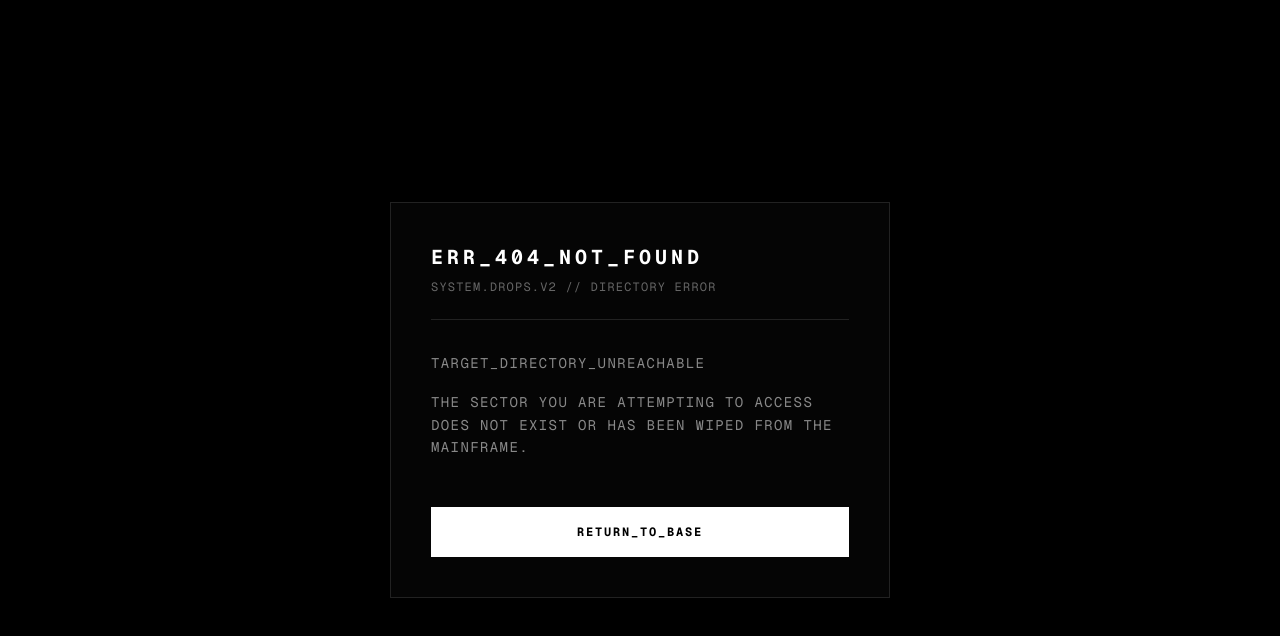
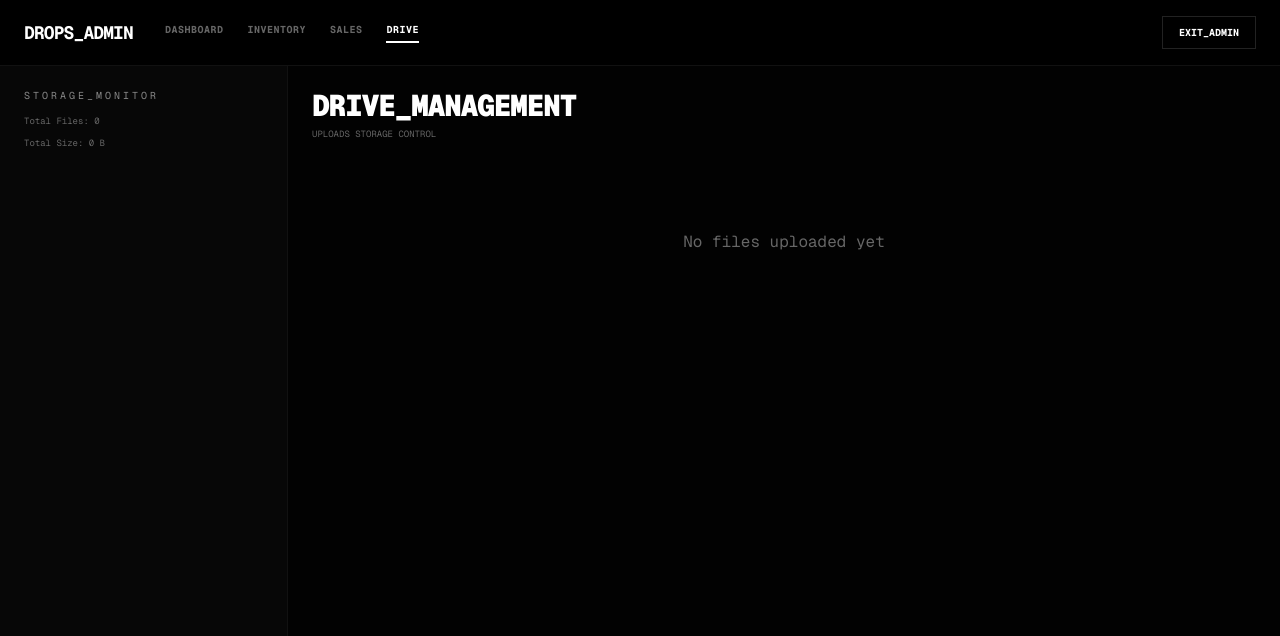
Before and after one commit to herveyyy/Drops, a Next.js app: page /admin/drive in a window 1280 px wide. Before the commit this address had no page. Shown: the top 636 px of the page. Built offline with nearby package versions, Linux system fonts and the light colour scheme.

Commit message:
feat: add drive management features with upload listing, deletion, and operator transparency modal

```diff
--- /dev/null
+++ b/app/actions/drive.actions.ts
@@ -0,0 +1,76 @@
+"use server";
+
+import fs from "fs";
+import path from "path";
+
+const UPLOAD_DIR = path.join(process.cwd(), "uploads");
+
+function getAllFiles(dirPath: string, relativeTo: string = ""): any[] {
+  const files: any[] = [];
+  const items = fs.readdirSync(dirPath);
+  items.forEach((item) => {
+    const fullPath = path.join(dirPath, item);
+    const relativePath = path.join(relativeTo, item);
+    const stats = fs.statSync(fullPath);
+    if (stats.isDirectory()) {
+      files.push(...getAllFiles(fullPath, relativePath));
+    } else {
+      files.push({
+        name: item,
+        relativePath,
+        size: stats.size,
+        modified: stats.mtime.toISOString(),
+        fullPath,
+      });
+    }
+  });
+  return files;
+}
+
+export async function listUploads() {
+  try {
+    if (!fs.existsSync(UPLOAD_DIR)) {
+      return [];
+    }
+    return getAllFiles(UPLOAD_DIR);
+  } catch (error) {
+    console.error("Failed to list uploads:", error);
+    throw new Error("Failed to list uploads");
+  }
+}
+
+export async function deleteUpload(relativePath: string) {
+  try {
+    const filePath = path.join(UPLOAD_DIR, relativePath);
+    if (fs.existsSync(filePath)) {
+      const stats = fs.statSync(filePath);
+      if (stats.isFile()) {
+        fs.unlinkSync(filePath);
+      } else {
+        throw new Error("Cannot delete directory");
+      }
+    }
+  } catch (error) {
+    console.error("Failed to delete upload:", error);
+    throw new Error("Failed to delete upload");
+  }
+}
+
+export async function getStorageInfo() {
+  try {
+    if (!fs.existsSync(UPLOAD_DIR)) {
+      return { totalSize: 0, fileCount: 0 };
+    }
+    const files = fs.readdirSync(UPLOAD_DIR);
+    let totalSize = 0;
+    files.forEach((file) => {
+      const filePath = path.join(UPLOAD_DIR, file);
+      const stats = fs.statSync(filePath);
+      totalSize += stats.size;
+    });
+    return { totalSize, fileCount: files.length };
+  } catch (error) {
+    console.error("Failed to get storage info:", error);
+    throw new Error("Failed to get storage info");
+  }
+}
--- a/app/admin/AdminNavbar.tsx
+++ b/app/admin/AdminNavbar.tsx
@@ -50,6 +50,16 @@ export default function AdminNavbar() {
             >
               Sales
             </Link>
+            <Link
+              href="/admin/drive"
+              className={`text-[10px] font-bold uppercase tracking-wider transition-colors ${
+                isActive("/admin/drive")
+                  ? "text-white border-b-2 border-white pb-1"
+                  : "text-[#666] hover:text-white"
+              }`}
+            >
+              Drive
+            </Link>
           </div>
         </div>
 
--- a/app/admin/ClientDashboard.tsx
+++ b/app/admin/ClientDashboard.tsx
@@ -6,6 +6,7 @@ import { getFilesByGuestId } from "@/app/actions/file.actions";
 import { QueueItem } from "@/lib/types/request.types";
 import { completePayment } from "@/app/actions/request.actions";
 import AdminNavbar from "./AdminNavbar";
+import OperatorModal from "@/components/OperatorModal";
 
 interface ClientFile {
   id: number;
@@ -49,6 +50,7 @@ export default function ClientDashboard({
   const [loading, setLoading] = useState(false);
   const [cart, setCart] = useState<CartQueueItem[]>([]);
   const [liveQueueState, setLiveQueueState] = useState<QueueItem[]>(queueItems);
+  const [showOperatorModal, setShowOperatorModal] = useState(false);
 
   useEffect(() => {
     if (selectedGuest) {
@@ -100,15 +102,14 @@ export default function ClientDashboard({
     );
   };
 
-  const handleConfirmPayment = async () => {
-    const operatorName = window.prompt("Enter operator name for transparency:");
-    if (!operatorName || operatorName.trim() === "") {
-      alert("Operator name is required.");
-      return;
-    }
+  const handleConfirmPayment = () => {
+    setShowOperatorModal(true);
+  };
+
+  const handleOperatorConfirm = async (operatorName: string) => {
     try {
       const requestIds = cart.map((item) => item.id);
-      await completePayment(requestIds, operatorName.trim());
+      await completePayment(requestIds, operatorName);
       // Clear cart and update queue
       setCart([]);
       setLiveQueueState((prev) =>
@@ -130,6 +131,11 @@ export default function ClientDashboard({
   return (
     <>
       <AdminNavbar />
+      <OperatorModal
+        isOpen={showOperatorModal}
+        onClose={() => setShowOperatorModal(false)}
+        onConfirm={handleOperatorConfirm}
+      />
       <div className="h-screen bg-[#020202] text-white font-mono pt-16">
         <div className="flex h-[calc(100vh-64px)] overflow-hidden">
           {/* LEFT PANE */}
--- /dev/null
+++ b/app/admin/drive/DriveClient.tsx
@@ -0,0 +1,139 @@
+"use client";
+
+import { useState, useOptimistic, useTransition } from "react";
+import { deleteUpload } from "@/app/actions/drive.actions";
+
+interface UploadFile {
+  name: string;
+  relativePath: string;
+  size: number;
+  modified: string;
+  fullPath: string;
+}
+
+interface StorageInfo {
+  totalSize: number;
+  fileCount: number;
+}
+
+interface DriveClientProps {
+  initialUploads: UploadFile[];
+  initialStorage: StorageInfo;
+}
+
+export default function DriveClient({
+  initialUploads,
+  initialStorage,
+}: DriveClientProps) {
+  const [uploads, setUploads] = useOptimistic(initialUploads);
+  const [storage, setStorage] = useOptimistic(initialStorage);
+  const [isPending, startTransition] = useTransition();
+
+  const handleDelete = async (relativePath: string) => {
+    startTransition(() => {
+      // Optimistic update
+      setUploads((prev) =>
+        prev.filter((file) => file.relativePath !== relativePath),
+      );
+      setStorage((prev) => ({
+        totalSize:
+          prev.totalSize -
+          (uploads.find((f) => f.relativePath === relativePath)?.size || 0),
+        fileCount: prev.fileCount - 1,
+      }));
+    });
+
+    try {
+      await deleteUpload(relativePath);
+    } catch (error) {
+      startTransition(() => {
+        // Revert on error
+        setUploads(initialUploads);
+        setStorage(initialStorage);
+      });
+      alert("Failed to delete file");
+    }
+  };
+
+  const formatSize = (bytes: number) => {
+    if (bytes === 0) return "0 B";
+    const k = 1024;
+    const sizes = ["B", "KB", "MB", "GB"];
+    const i = Math.floor(Math.log(bytes) / Math.log(k));
+    return parseFloat((bytes / Math.pow(k, i)).toFixed(2)) + " " + sizes[i];
+  };
+
+  return (
+    <div className="h-screen bg-[#020202] text-white font-mono pt-16">
+      <div className="flex h-[calc(100vh-64px)] overflow-hidden">
+        {/* LEFT PANE */}
+        <aside className="w-72 bg-[#070707] border-r border-[#111] p-6 flex flex-col overflow-y-auto">
+          <div>
+            <h2 className="text-[10px] tracking-[0.3em] uppercase text-[#888] mb-3">
+              Storage_Monitor
+            </h2>
+            <div className="space-y-2">
+              <div className="text-[9px] text-[#666]">
+                Total Files: {storage.fileCount}
+              </div>
+              <div className="text-[9px] text-[#666]">
+                Total Size: {formatSize(storage.totalSize)}
+              </div>
+            </div>
+          </div>
+        </aside>
+
+        {/* MAIN FEED */}
+        <main className="flex-1 p-6 overflow-y-auto">
+          <div className="flex justify-between items-end mb-6">
+            <div>
+              <h2 className="text-3xl font-black tracking-tighter uppercase">
+                Drive_Management
+              </h2>
+              <p className="text-[9px] text-[#666] uppercase mt-1">
+                Uploads Storage Control
+              </p>
+            </div>
+          </div>
+
+          <div className="space-y-4">
+            {uploads.length === 0 ? (
+              <div className="text-[#666] text-center py-16">
+                No files uploaded yet
+              </div>
+            ) : (
+              uploads.map((file) => (
+                <div
+                  key={file.relativePath}
+                  className="bg-[#0d0d0d] border border-[#222] p-5 flex justify-between items-center gap-6 hover:border-white transition-all"
+                >
+                  <div className="flex gap-5 items-center flex-1">
+                    <div className="w-12 h-12 bg-[#111] border border-[#333] flex items-center justify-center uppercase text-[10px] text-[#999]">
+                      FILE
+                    </div>
+                    <div>
+                      <h3 className="text-xl font-black uppercase tracking-tight break-words">
+                        {file.name}
+                      </h3>
+                      <div className="text-[9px] text-[#777] mt-1">
+                        Path: {file.relativePath} | Size:{" "}
+                        {formatSize(file.size)} | Modified:{" "}
+                        {new Date(file.modified).toLocaleString()}
+                      </div>
+                    </div>
+                  </div>
+                  <button
+                    className="border border-red-500 px-4 py-2 text-[10px] uppercase font-black text-red-500 hover:bg-red-500 hover:text-white transition-colors"
+                    onClick={() => handleDelete(file.relativePath)}
+                  >
+                    Delete
+                  </button>
+                </div>
+              ))
+            )}
+          </div>
+        </main>
+      </div>
+    </div>
+  );
+}
--- /dev/null
+++ b/app/admin/drive/page.tsx
@@ -0,0 +1,19 @@
+import {
+  listUploads,
+  getStorageInfo,
+  deleteUpload,
+} from "@/app/actions/drive.actions";
+import AdminNavbar from "../AdminNavbar";
+import DriveClient from "./DriveClient";
+
+export default async function DrivePage() {
+  const uploads = await listUploads();
+  const storageInfo = await getStorageInfo();
+
+  return (
+    <>
+      <AdminNavbar />
+      <DriveClient initialUploads={uploads} initialStorage={storageInfo} />
+    </>
+  );
+}
--- /dev/null
+++ b/components/OperatorModal.tsx
@@ -0,0 +1,64 @@
+"use client";
+
+import { useState } from "react";
+
+interface OperatorModalProps {
+  isOpen: boolean;
+  onClose: () => void;
+  onConfirm: (operatorName: string) => void;
+}
+
+export default function OperatorModal({
+  isOpen,
+  onClose,
+  onConfirm,
+}: OperatorModalProps) {
+  const [operatorName, setOperatorName] = useState("");
+
+  const handleSubmit = (e: React.FormEvent) => {
+    e.preventDefault();
+    if (operatorName.trim()) {
+      onConfirm(operatorName.trim());
+      setOperatorName("");
+      onClose();
+    }
+  };
+
+  if (!isOpen) return null;
+
+  return (
+    <div className="fixed inset-0 bg-black bg-opacity-50 flex items-center justify-center z-50">
+      <div className="bg-[#0d0d0d] border border-[#222] p-6 w-96">
+        <h3 className="text-lg font-black uppercase tracking-tight text-white mb-4">
+          Operator_Transparency
+        </h3>
+        <form onSubmit={handleSubmit}>
+          <input
+            type="text"
+            value={operatorName}
+            onChange={(e) => setOperatorName(e.target.value)}
+            placeholder="Enter operator name"
+            className="w-full bg-[#111] border border-[#333] text-white px-3 py-2 text-sm mb-4"
+            autoFocus
+          />
+          <div className="flex gap-2">
+            <button
+              type="button"
+              onClick={onClose}
+              className="flex-1 border border-[#333] text-[#888] py-2 text-sm uppercase hover:bg-[#111]"
+            >
+              Cancel
+            </button>
+            <button
+              type="submit"
+              disabled={!operatorName.trim()}
+              className="flex-1 bg-white text-black py-2 text-sm uppercase font-bold hover:bg-[#eee] disabled:opacity-50 disabled:cursor-not-allowed"
+            >
+              Confirm
+            </button>
+          </div>
+        </form>
+      </div>
+    </div>
+  );
+}
```
